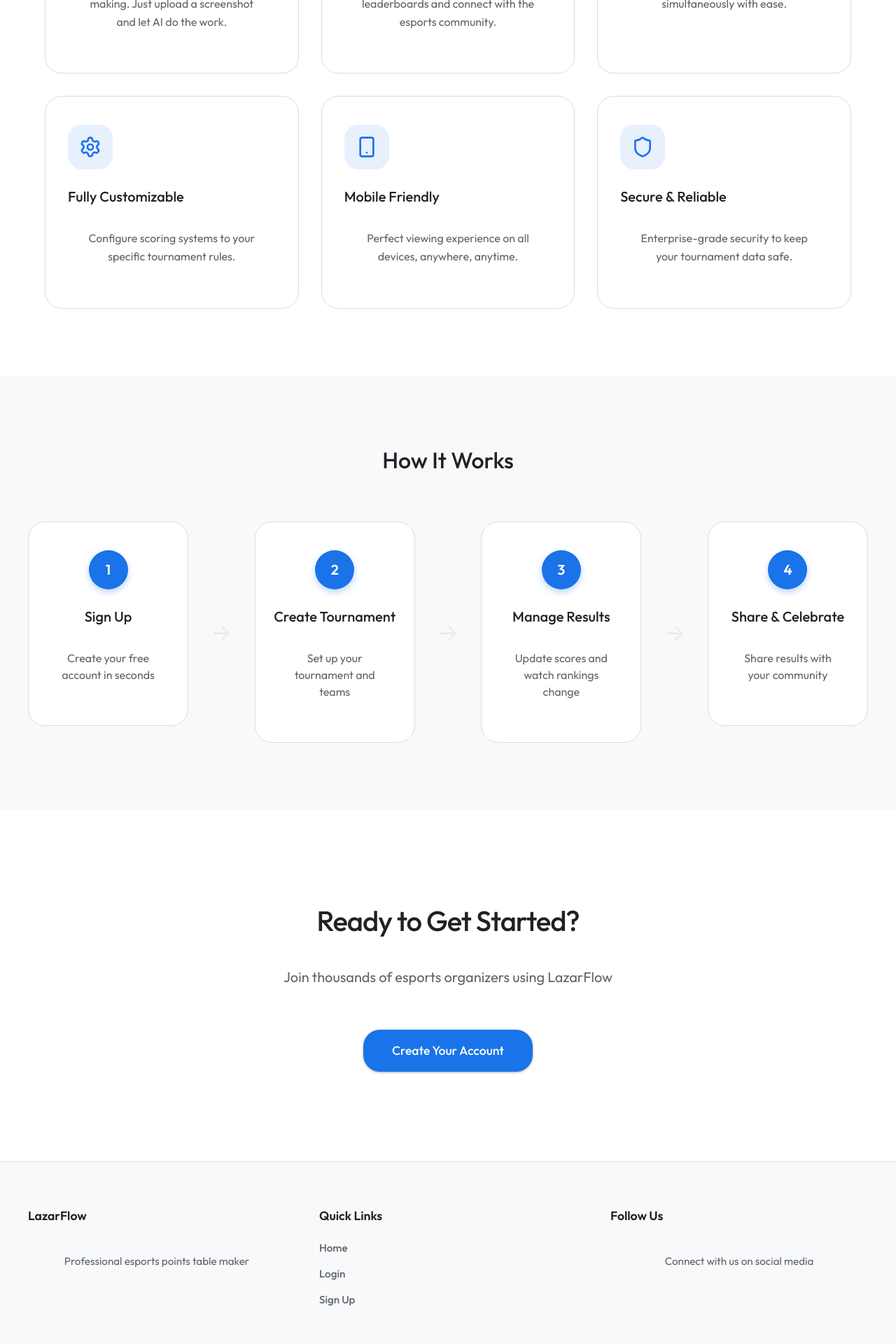
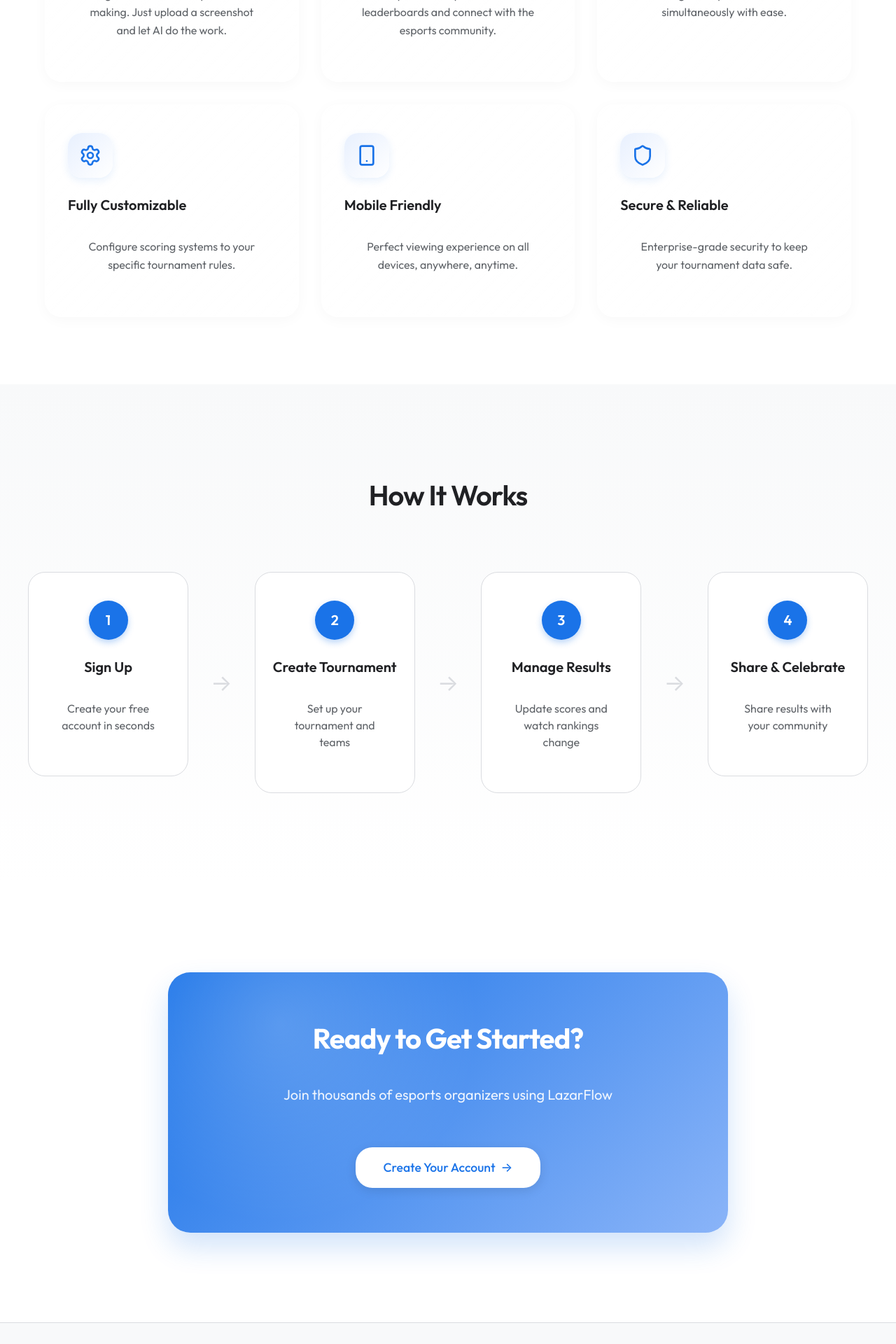
Before and after one commit to praneeth4040/LazarFlow, a React (Vite) app in the folder Client/: page / in a window 1280 px wide. Shown: the part 1380-3300 px from the top of the page at 70% size. Built offline with nearby package versions, Linux system fonts and the light colour scheme; no server answers.

Commit message:
feat: Add scroll-triggered animations and refresh landing page UI with updated feature card and step styling.

```diff
--- a/Client/src/pages/Landing.css
+++ b/Client/src/pages/Landing.css
@@ -23,6 +23,30 @@
   to {
     opacity: 1;
     transform: translateY(0);
+  }
+}
+
+@keyframes fadeInUp {
+  from {
+    opacity: 0;
+    transform: translateY(40px);
+  }
+
+  to {
+    opacity: 1;
+    transform: translateY(0);
+  }
+}
+
+@keyframes scaleIn {
+  from {
+    opacity: 0;
+    transform: scale(0.9);
+  }
+
+  to {
+    opacity: 1;
+    transform: scale(1);
   }
 }
 
@@ -52,6 +76,28 @@
   100% {
     box-shadow: 0 0 0 0 rgba(26, 115, 232, 0);
   }
+}
+
+@keyframes shimmer {
+  0% {
+    background-position: -1000px 0;
+  }
+
+  100% {
+    background-position: 1000px 0;
+  }
+}
+
+/* Scroll Animation Classes */
+.scroll-hidden {
+  opacity: 0;
+  transform: translateY(30px);
+  transition: all 0.8s cubic-bezier(0.2, 0.8, 0.2, 1);
+}
+
+.scroll-hidden.animate-in {
+  opacity: 1;
+  transform: translateY(0);
 }
 
 .landing {
@@ -350,12 +396,12 @@
 }
 
 .features h2 {
-  font-size: 2rem;
-  font-weight: 500;
+  font-size: 2.5rem;
+  font-weight: 600;
   color: var(--text-primary);
   margin-bottom: 4rem;
   text-align: center;
-  animation: fadeIn 1s ease-out;
+  letter-spacing: -1px;
 }
 
 .features-grid {
@@ -366,9 +412,11 @@
 
 .feature-card {
   padding: 2.5rem 2rem;
-  background: var(--bg-primary);
+  background: rgba(255, 255, 255, 0.7);
+  backdrop-filter: blur(10px);
   border-radius: 24px;
-  border: 1px solid var(--border-color);
+  border: 1px solid rgba(255, 255, 255, 0.5);
+  box-shadow: 0 4px 20px rgba(0, 0, 0, 0.03);
   transition: all 0.4s cubic-bezier(0.4, 0, 0.2, 1);
   height: 100%;
   display: flex;
@@ -376,12 +424,24 @@
   align-items: flex-start;
   position: relative;
   z-index: 1;
+  overflow: hidden;
+}
+
+.feature-card::before {
+  content: '';
+  position: absolute;
+  top: 0;
+  left: 0;
+  width: 100%;
+  height: 100%;
+  background: linear-gradient(135deg, rgba(255, 255, 255, 0.4) 0%, rgba(255, 255, 255, 0) 100%);
+  z-index: -1;
 }
 
 .feature-card:hover {
-  border-color: transparent;
-  box-shadow: 0 20px 40px rgba(0, 0, 0, 0.08);
-  transform: translateY(-8px);
+  border-color: rgba(26, 115, 232, 0.2);
+  box-shadow: 0 20px 40px rgba(26, 115, 232, 0.1);
+  transform: translateY(-8px) scale(1.02);
 }
 
 .feature-icon {
@@ -389,26 +449,28 @@
   margin-bottom: 1.5rem;
   width: 4rem;
   height: 4rem;
-  background: #e8f0fe;
+  background: linear-gradient(135deg, #e8f0fe 0%, #ffffff 100%);
   border-radius: 20px;
   display: flex;
   align-items: center;
   justify-content: center;
   color: var(--accent-blue);
   transition: transform 0.4s cubic-bezier(0.34, 1.56, 0.64, 1);
+  box-shadow: 0 4px 12px rgba(26, 115, 232, 0.1);
 }
 
 .feature-card:hover .feature-icon {
   transform: scale(1.1) rotate(5deg);
   background: var(--accent-blue);
   color: white;
+  box-shadow: 0 8px 20px rgba(26, 115, 232, 0.3);
 }
 
 .feature-card h3 {
   font-size: 1.25rem;
   color: var(--text-primary);
   margin-bottom: 0.75rem;
-  font-weight: 500;
+  font-weight: 600;
 }
 
 .feature-card p {
@@ -419,8 +481,8 @@
 
 /* How It Works Section */
 .how-it-works {
-  padding: 6rem 1.5rem;
-  background: var(--bg-secondary);
+  padding: 8rem 1.5rem;
+  background: linear-gradient(180deg, var(--bg-secondary) 0%, #ffffff 100%);
   position: relative;
 }
 
@@ -430,17 +492,19 @@
 }
 
 .how-it-works h2 {
-  font-size: 2rem;
-  font-weight: 500;
+  font-size: 2.5rem;
+  font-weight: 600;
   color: var(--text-primary);
-  margin-bottom: 4rem;
+  margin-bottom: 5rem;
   text-align: center;
+  letter-spacing: -1px;
 }
 
 .steps {
   display: grid;
   grid-template-columns: 1fr;
   gap: 2rem;
+  position: relative;
 }
 
 .step {
@@ -451,11 +515,12 @@
   border: 1px solid var(--border-color);
   position: relative;
   transition: all 0.3s ease;
+  z-index: 2;
 }
 
 .step:hover {
   transform: translateY(-5px);
-  box-shadow: var(--shadow-md);
+  box-shadow: 0 15px 30px rgba(0, 0, 0, 0.08);
   border-color: transparent;
 }
 
@@ -473,17 +538,37 @@
   margin: 0 auto 1.5rem;
   box-shadow: 0 4px 10px rgba(26, 115, 232, 0.3);
   transition: transform 0.3s cubic-bezier(0.34, 1.56, 0.64, 1);
+  position: relative;
+}
+
+.step-number::after {
+  content: '';
+  position: absolute;
+  top: -4px;
+  left: -4px;
+  right: -4px;
+  bottom: -4px;
+  border-radius: 50%;
+  border: 2px solid var(--accent-blue);
+  opacity: 0;
+  transform: scale(0.8);
+  transition: all 0.3s ease;
 }
 
 .step:hover .step-number {
   transform: scale(1.1);
 }
 
+.step:hover .step-number::after {
+  opacity: 0.3;
+  transform: scale(1.2);
+}
+
 .step h3 {
   font-size: 1.25rem;
   color: var(--text-primary);
   margin-bottom: 0.75rem;
-  font-weight: 500;
+  font-weight: 600;
 }
 
 .step p {
@@ -506,22 +591,58 @@
   padding: 8rem 1.5rem;
   text-align: center;
   background: var(--bg-primary);
+  position: relative;
+  overflow: hidden;
+}
+
+.cta-content {
   max-width: 800px;
   margin: 0 auto;
+  background: linear-gradient(135deg, #1A73E8 0%, #8AB4F8 100%);
+  padding: 4rem 2rem;
+  border-radius: 32px;
+  color: white;
+  position: relative;
+  overflow: hidden;
+  box-shadow: 0 20px 40px rgba(26, 115, 232, 0.2);
+}
+
+.cta-content::before {
+  content: '';
+  position: absolute;
+  top: 0;
+  left: 0;
+  width: 100%;
+  height: 100%;
+  background: radial-gradient(circle at 20% 20%, rgba(255, 255, 255, 0.2) 0%, transparent 40%);
+  pointer-events: none;
 }
 
 .cta h2 {
   font-size: 2.5rem;
-  font-weight: 500;
-  color: var(--text-primary);
+  font-weight: 700;
+  color: white;
   margin-bottom: 1rem;
   letter-spacing: -1px;
 }
 
 .cta p {
-  color: var(--text-secondary);
+  color: rgba(255, 255, 255, 0.9);
   margin-bottom: 2.5rem;
   font-size: 1.25rem;
+}
+
+.cta .btn-primary {
+  background: white;
+  color: var(--accent-blue);
+  border: none;
+  box-shadow: 0 4px 15px rgba(0, 0, 0, 0.1);
+}
+
+.cta .btn-primary:hover {
+  background: #f8f9fa;
+  transform: translateY(-2px);
+  box-shadow: 0 8px 25px rgba(0, 0, 0, 0.15);
 }
 
 /* Footer */
--- a/Client/src/pages/Landing.jsx
+++ b/Client/src/pages/Landing.jsx
@@ -1,9 +1,34 @@
-import React from 'react'
+import React, { useEffect, useRef } from 'react'
 import { Link } from 'react-router-dom'
 import { TrendingUp, Trophy, Settings, Smartphone, Shield, Zap, Download, Cloud } from 'lucide-react'
 import './Landing.css'
 
 function Landing() {
+  const observerRef = useRef(null);
+
+  useEffect(() => {
+    observerRef.current = new IntersectionObserver((entries) => {
+      entries.forEach(entry => {
+        if (entry.isIntersecting) {
+          entry.target.classList.add('animate-in');
+          observerRef.current.unobserve(entry.target); // Only animate once
+        }
+      });
+    }, {
+      threshold: 0.1,
+      rootMargin: '0px 0px -50px 0px'
+    });
+
+    const hiddenElements = document.querySelectorAll('.scroll-hidden');
+    hiddenElements.forEach((el) => observerRef.current.observe(el));
+
+    return () => {
+      if (observerRef.current) {
+        observerRef.current.disconnect();
+      }
+    };
+  }, []);
+
   return (
     <div className="landing">
       {/* Header/Navigation */}
@@ -67,44 +92,44 @@ function Landing() {
 
       {/* Features Section */}
       <section className="features">
-        <h2>Why Choose LazarFlow?</h2>
+        <h2 className="scroll-hidden">Why Choose LazarFlow?</h2>
         <div className="features-grid">
-          <div className="feature-card">
+          <div className="feature-card scroll-hidden" style={{ transitionDelay: '0ms' }}>
             <div className="feature-icon">
               <Zap size={32} />
             </div>
             <h3>LazarEon</h3>
             <p>AI Agent for automatic points table making. Just upload a screenshot and let AI do the work.</p>
           </div>
-          <div className="feature-card">
+          <div className="feature-card scroll-hidden" style={{ transitionDelay: '100ms' }}>
             <div className="feature-icon">
               <TrendingUp size={32} />
             </div>
             <h3>LazarHub</h3>
             <p>An Open marketplace to share leaderboards and connect with the esports community.</p>
           </div>
-          <div className="feature-card">
+          <div className="feature-card scroll-hidden" style={{ transitionDelay: '200ms' }}>
             <div className="feature-icon">
               <Trophy size={32} />
             </div>
             <h3>Tournament Ready</h3>
             <p>Manage multiple tournaments simultaneously with ease.</p>
           </div>
-          <div className="feature-card">
+          <div className="feature-card scroll-hidden" style={{ transitionDelay: '300ms' }}>
             <div className="feature-icon">
               <Settings size={32} />
             </div>
             <h3>Fully Customizable</h3>
             <p>Configure scoring systems to your specific tournament rules.</p>
           </div>
-          <div className="feature-card">
+          <div className="feature-card scroll-hidden" style={{ transitionDelay: '400ms' }}>
             <div className="feature-icon">
               <Smartphone size={32} />
             </div>
             <h3>Mobile Friendly</h3>
             <p>Perfect viewing experience on all devices, anywhere, anytime.</p>
           </div>
-          <div className="feature-card">
+          <div className="feature-card scroll-hidden" style={{ transitionDelay: '500ms' }}>
             <div className="feature-icon">
               <Shield size={32} />
             </div>
@@ -117,27 +142,27 @@ function Landing() {
       {/* How It Works Section */}
       <section className="how-it-works">
         <div className="how-it-works-container">
-          <h2>How It Works</h2>
+          <h2 className="scroll-hidden">How It Works</h2>
           <div className="steps">
-            <div className="step">
+            <div className="step scroll-hidden" style={{ transitionDelay: '0ms' }}>
               <div className="step-number">1</div>
               <h3>Sign Up</h3>
               <p>Create your free account in seconds</p>
             </div>
-            <div className="step-arrow">→</div>
-            <div className="step">
+            <div className="step-arrow scroll-hidden" style={{ transitionDelay: '100ms' }}>→</div>
+            <div className="step scroll-hidden" style={{ transitionDelay: '200ms' }}>
               <div className="step-number">2</div>
               <h3>Create Tournament</h3>
               <p>Set up your tournament and teams</p>
             </div>
-            <div className="step-arrow">→</div>
-            <div className="step">
+            <div className="step-arrow scroll-hidden" style={{ transitionDelay: '300ms' }}>→</div>
+            <div className="step scroll-hidden" style={{ transitionDelay: '400ms' }}>
               <div className="step-number">3</div>
               <h3>Manage Results</h3>
               <p>Update scores and watch rankings change</p>
             </div>
-            <div className="step-arrow">→</div>
-            <div className="step">
+            <div className="step-arrow scroll-hidden" style={{ transitionDelay: '500ms' }}>→</div>
+            <div className="step scroll-hidden" style={{ transitionDelay: '600ms' }}>
               <div className="step-number">4</div>
               <h3>Share & Celebrate</h3>
               <p>Share results with your community</p>
@@ -147,10 +172,15 @@ function Landing() {
       </section>
 
       {/* CTA Section */}
-      <section className="cta">
-        <h2>Ready to Get Started?</h2>
-        <p>Join thousands of esports organizers using LazarFlow</p>
-        <Link to="/signup" className="btn btn-primary btn-large">Create Your Account</Link>
+      <section className="cta scroll-hidden">
+        <div className="cta-content">
+          <h2>Ready to Get Started?</h2>
+          <p>Join thousands of esports organizers using LazarFlow</p>
+          <Link to="/signup" className="btn btn-primary btn-large">
+            <span>Create Your Account</span>
+            <span className="btn-arrow">→</span>
+          </Link>
+        </div>
       </section>
 
       {/* Footer */}
```
